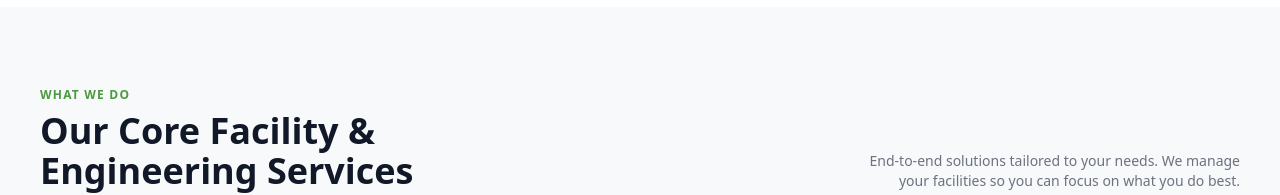
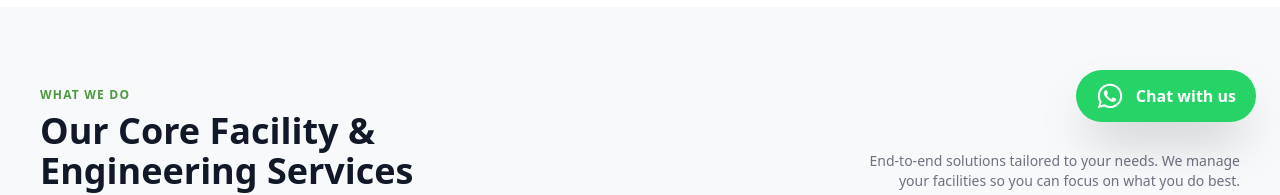
Before and after one commit to rishichandran1417/techsail, a React (Vite) app: page / in a window 1280 px wide. Shown: the part 654-849 px from the top of the page. Built offline with nearby package versions, Linux system fonts and the light colour scheme.

Commit message:
Add careers portal, WhatsApp integration, and UI enhancements

```diff
--- a/package.json
+++ b/package.json
@@ -11,7 +11,8 @@
   "dependencies": {
     "lucide-react": "^0.383.0",
     "react": "^18.2.0",
-    "react-dom": "^18.2.0"
+    "react-dom": "^18.2.0",
+    "react-icons": "^5.7.0"
   },
   "devDependencies": {
     "@vitejs/plugin-react": "^4.2.1",
--- a/src/App.jsx
+++ b/src/App.jsx
@@ -9,7 +9,7 @@ import WhyChooseUs from "./components/WhyChooseUs";
 import QuoteCTA from "./components/QuoteCTA";
 import ContactSection from "./components/ContactSection";
 import Footer from "./components/Footer";
-
+import WhatsAppButton from "./components/WhatsAppButton";
 // Careers
 import CareersHero from "./components/careers/CareersHero";
 import CareersModal from "./components/careers/CareersModal";
@@ -42,6 +42,7 @@ export default function App() {
       <ContactSection />
 
       <Footer />
+      <WhatsAppButton />
 
       <CareersModal
         open={careersOpen}
--- a/src/components/Footer.jsx
+++ b/src/components/Footer.jsx
@@ -1,8 +1,9 @@
 import React, { useState } from "react";
-import { Linkedin, Facebook, Twitter, Instagram, Phone, Mail, MapPin, Settings } from "lucide-react";
+import { Linkedin, Facebook, Twitter, Instagram, Phone, Mail, MapPin } from "lucide-react";
 import { NAV_MAP, NAVY_DARK, COMPANY, scrollToId } from "../constants";
 import { PRIVACY_POLICY, TERMS_AND_CONDITIONS } from "../content/policyContent";
 import LegalModal from "./LegalModal";
+import logo from "../assets/techsail.jpg";
 
 const COLUMNS = [
   {
@@ -54,13 +55,18 @@ export default function Footer() {
       <div className="max-w-7xl mx-auto px-6 lg:px-10 py-16 grid sm:grid-cols-2 lg:grid-cols-5 gap-10">
         <div className="lg:col-span-1 sm:col-span-2">
           <div className="flex items-center gap-2 mb-3">
-            <div className="w-8 h-8 rounded-lg bg-white/10 flex items-center justify-center">
-              <Settings className="w-4 h-4 text-white" />
-            </div>
-            <div>
-              <p className="font-bold text-white text-sm">{COMPANY.name}</p>
-              <p className="text-[10px] text-gray-400 -mt-0.5">{COMPANY.tagline}</p>
-            </div>
+
+           <div className="mb-5">
+  <img
+    src={logo}
+    alt={COMPANY.name}
+    className="h-16 w-auto object-contain"
+  />
+
+  <p className="text-xs text-gray-400 mt-2">
+    {COMPANY.tagline}
+  </p>
+</div>
           </div>
           <p className="text-xs leading-relaxed text-gray-400 mb-5 max-w-xs">
             Affordable, quality-driven facility management and engineering
--- /dev/null
+++ b/src/components/WhatsAppButton.jsx
@@ -0,0 +1,24 @@
+import { FaWhatsapp } from "react-icons/fa";
+
+export default function WhatsAppButton() {
+  const phone = "919278927890"; // Replace with your WhatsApp number
+
+  const message = encodeURIComponent(
+    "Hello Techsail, I'm interested in your engineering and facility management services."
+  );
+
+  return (
+    <a
+      href={`https://wa.me/${phone}?text=${message}`}
+      target="_blank"
+      rel="noopener noreferrer"
+      className="fixed bottom-6 right-6 z-50 flex items-center gap-3 rounded-full bg-[#25D366] px-5 py-3 text-white shadow-2xl transition-all duration-300 hover:scale-110 hover:shadow-green-400/50"
+      aria-label="Chat on WhatsApp"
+    >
+      <FaWhatsapp size={28} />
+      <span className="hidden md:block font-semibold">
+        Chat with us
+      </span>
+    </a>
+  );
+}
--- a/src/constants.js
+++ b/src/constants.js
@@ -14,8 +14,8 @@ export const COMPANY = {
   name: "Techsail Engineering",
   tagline: "Reliable. Efficient. Engineered.",
   email: "info@techsailengineering.com",
-  phone: "+91 98765 43210",
-  phoneHref: "+919876543210",
+  phone: "+91 92789 27890",
+  phoneHref: "+919278927890",
   address: "Engineering College Road, Trivandrum, Kerala 695016, India",
   industry: "Facilities Services",
   companySize: "2–10 employees",
```
Also changed, not shown: 1 other file (tests, documents, lock files or other folders).
